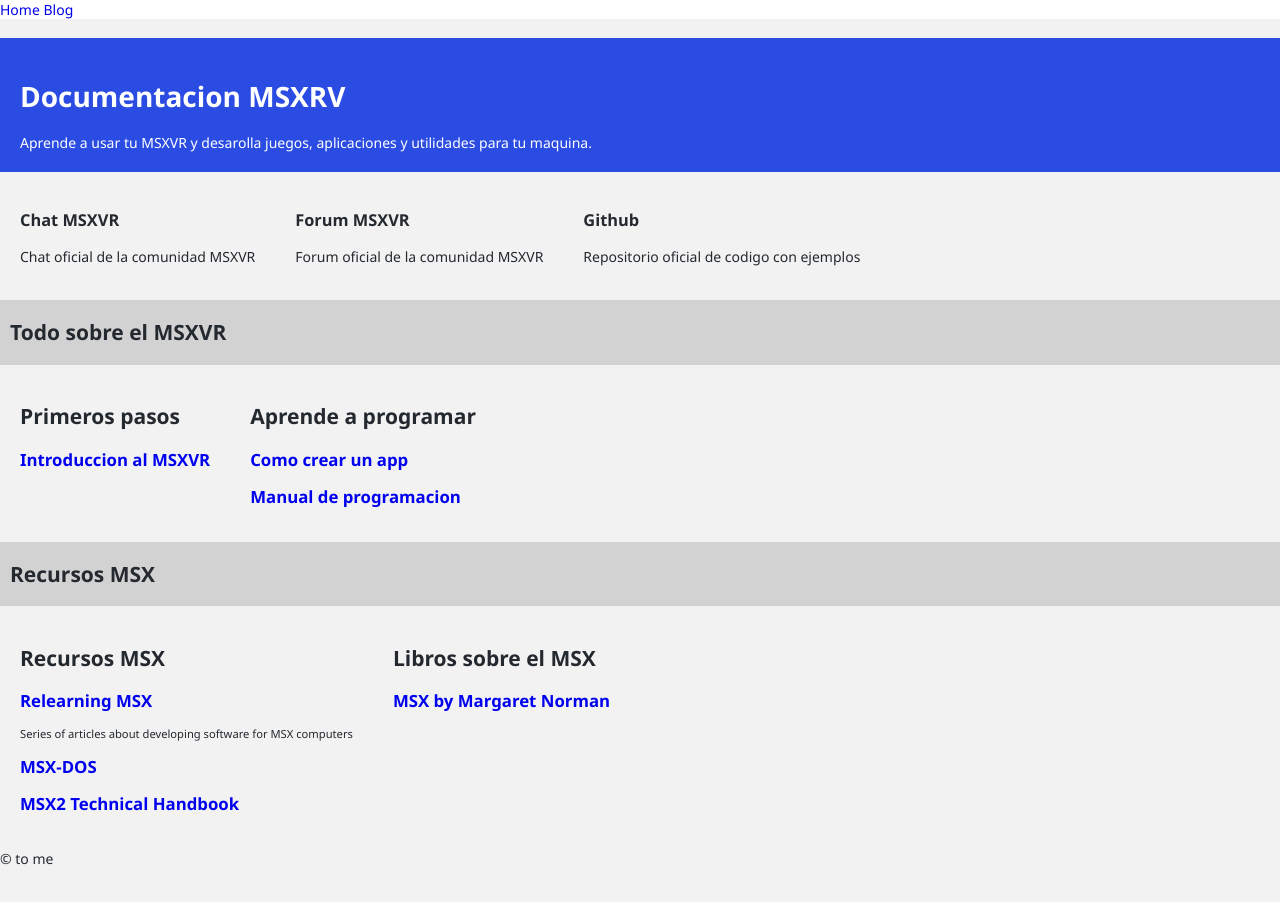
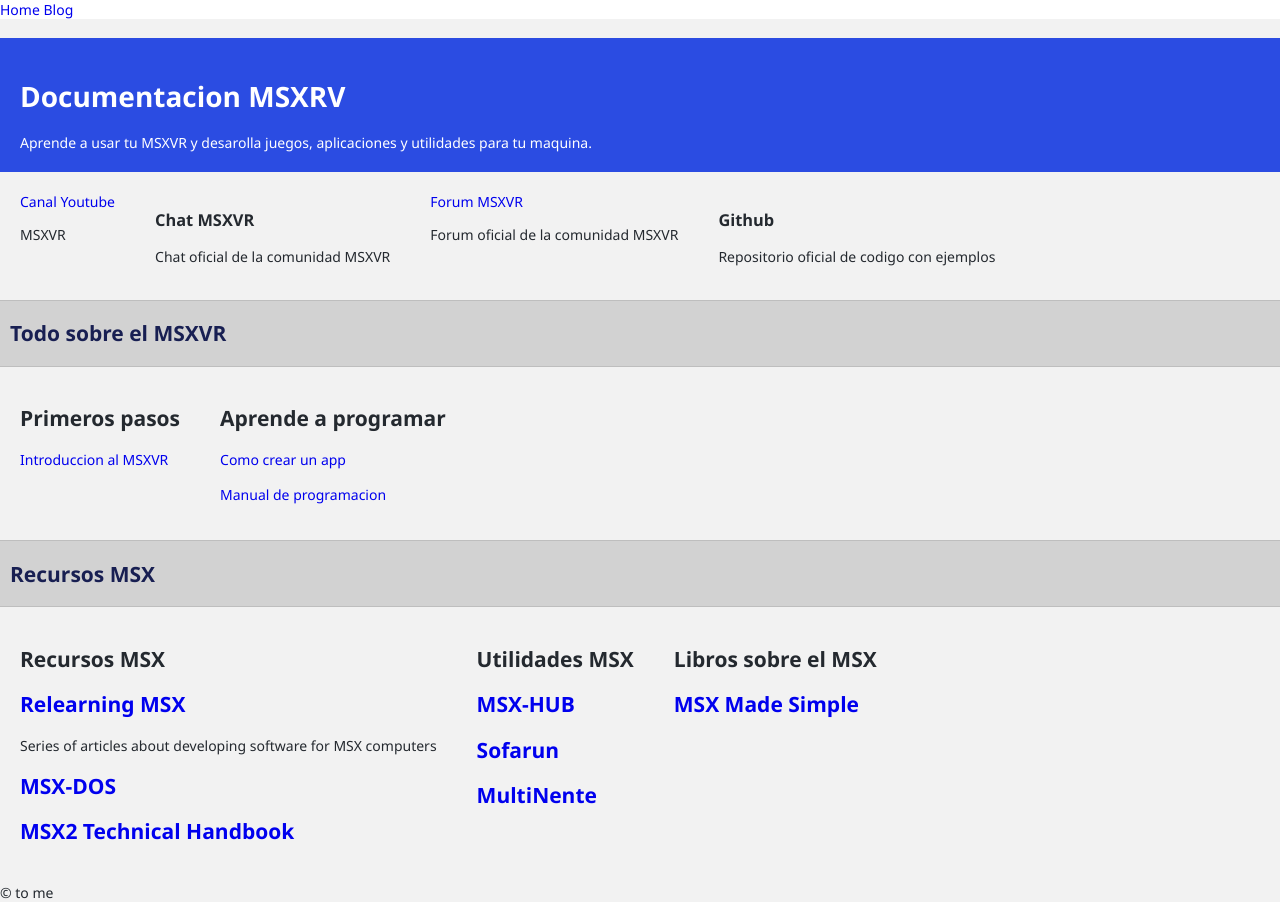
Before and after one commit to msxrv/msxrv.github.io, a Jekyll site: the page built from index.markdown, in a window 1280 px wide. Built offline with Jekyll 4.4.1, drawn with Linux system fonts in a browser that asks for light colours.

Commit message:
More resources

```diff
--- a/_layouts/default.html
+++ b/_layouts/default.html
@@ -3,6 +3,8 @@
   <head>
     <meta charset="utf-8">
     <title>{{ page.title }}</title>
+    <link rel="icon" href="https://msxvr.com/wp-content/uploads/2019/02/cropped-msx_vritualizer_squared_logo_1024-192x192.png" sizes="192x192" />
+    <link rel="apple-touch-icon" href="https://msxvr.com/wp-content/uploads/2019/02/cropped-msx_vritualizer_squared_logo_1024-180x180.png" />
     <link rel="stylesheet" href="/assets/css/msxvr.css">
   </head>
   <body>
--- a/assets/css/msxvr.css
+++ b/assets/css/msxvr.css
@@ -40,6 +40,9 @@
 
 .divider {
     background-color: rgb(210, 210, 210);
+    border-bottom: 1px solid rgb(190, 190, 190);
+    border-top: 1px solid rgb(190, 190, 190);
+    color:rgb(24, 31, 82, 1);
     padding: 1px 10px;
 }
 
@@ -61,7 +64,6 @@
 }
 
 li {
-    font-size: 0.8em;
 }
 
 a {
@@ -73,5 +75,6 @@
     color:rgb(255, 255, 255);
     display: block;
     margin: 20px;
+    max-width: 600px;
     padding: 5px;
 }
--- a/index.markdown
+++ b/index.markdown
@@ -4,11 +4,15 @@
 ---
 <div class="row">
   <div class="box">
+    <a href="https://www.youtube.com/c/MSXVRComputer">Canal Youtube</a>
+    <p>MSXVR</p>
+  </div>
+  <div class="box">
     <h3>Chat MSXVR</h3>
     <p>Chat oficial de la comunidad MSXVR</p>
   </div>
   <div class="box">
-    <h3>Forum MSXVR</h3>
+    <a href="http://msxvr.es/doc/forum/">Forum MSXVR</a>
     <p>Forum oficial de la comunidad MSXVR</p>
   </div>
   <div class="box">
@@ -28,7 +32,7 @@
     {% assign primeros_pasos = site.documents | where: "category", "primeros_pasos" %}
       {% for document in primeros_pasos %}
         <li>
-          <h2><a href="{{ document.url }}">{{ document.name }}</a></h2>
+          <a href="{{ document.url }}">{{ document.name }}</a>
           <h3>{{ document.position }}</h3>
         </li>
       {% endfor %}
@@ -41,7 +45,7 @@
       {% assign programacion = site.documents | where: "category", "programming" %}
       {% for document in programacion %}
         <li>
-          <h2><a href="{{ document.url }}">{{ document.name }}</a></h2>
+          <a href="{{ document.url }}">{{ document.name }}</a>
           <h3>{{ document.position }}</h3>
         </li>
       {% endfor %}
@@ -70,10 +74,20 @@
     </ul>
   </div>
     <div class="box">
+    <h1>Utilidades MSX</h1>
+    <ul>
+        <li>
+          <h2><a href="https://books.google.com/books/about/MSX_Made_Simple.html?id=Qo-GDAAAQBAJ">MSX-HUB</a></h2>
+          <h2><a href="https://www.louthrax.net/mgr/">Sofarun</a></h2>
+          <h2><a href="https://www.msx.org/wiki/MultiMente">MultiNente</a></h2>
+        </li>
+    </ul>
+  </div>
+  <div class="box">
     <h1>Libros sobre el MSX</h1>
     <ul>
         <li>
-          <h2><a href="https://books.google.com/books/about/MSX_Made_Simple.html?id=Qo-GDAAAQBAJ">MSX by Margaret Norman</a></h2>
+          <h2><a href="https://books.google.com/books/about/MSX_Made_Simple.html?id=Qo-GDAAAQBAJ">MSX Made Simple</a></h2>
         </li>
     </ul>
   </div>
```
Also changed, not shown: Gemfile.lock.
